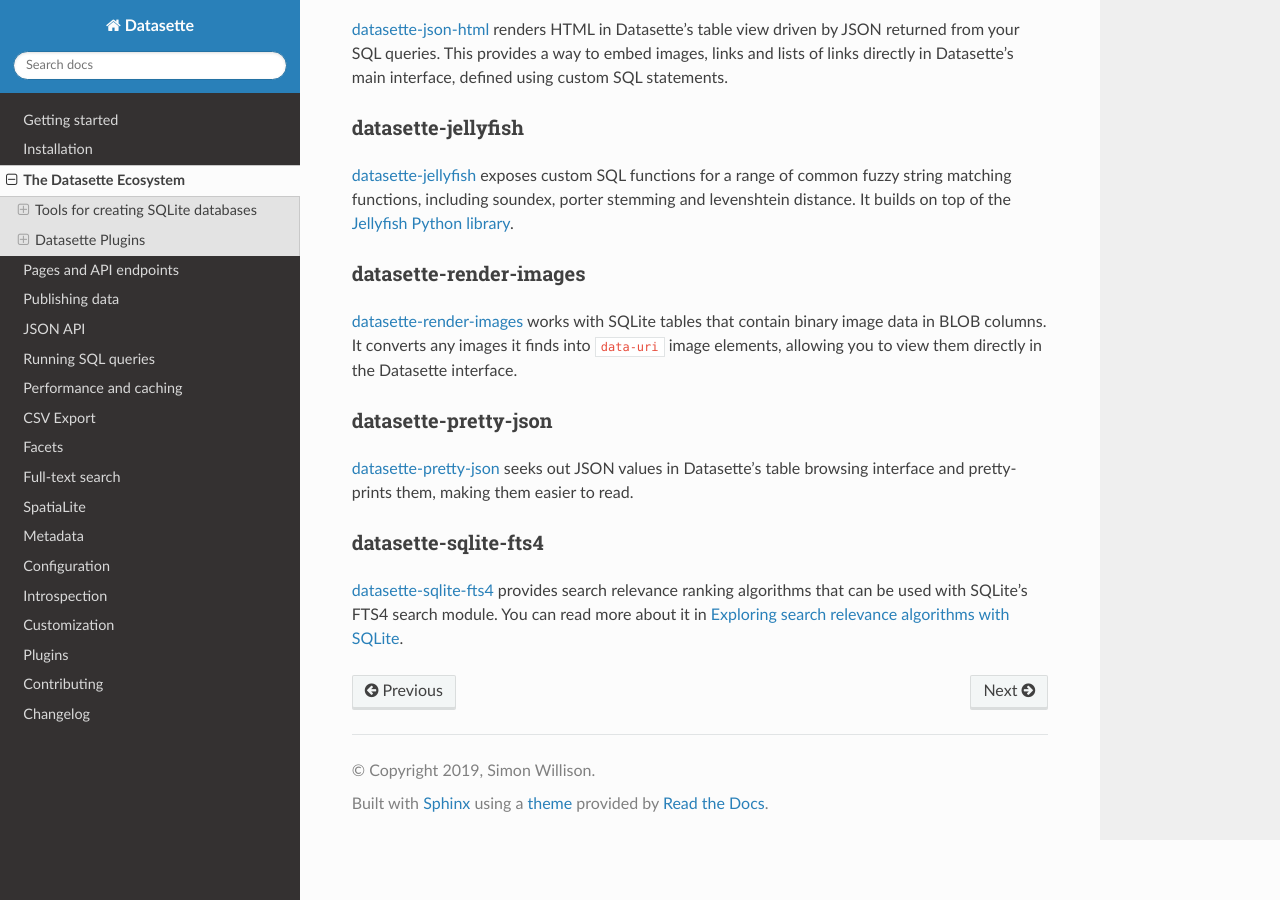
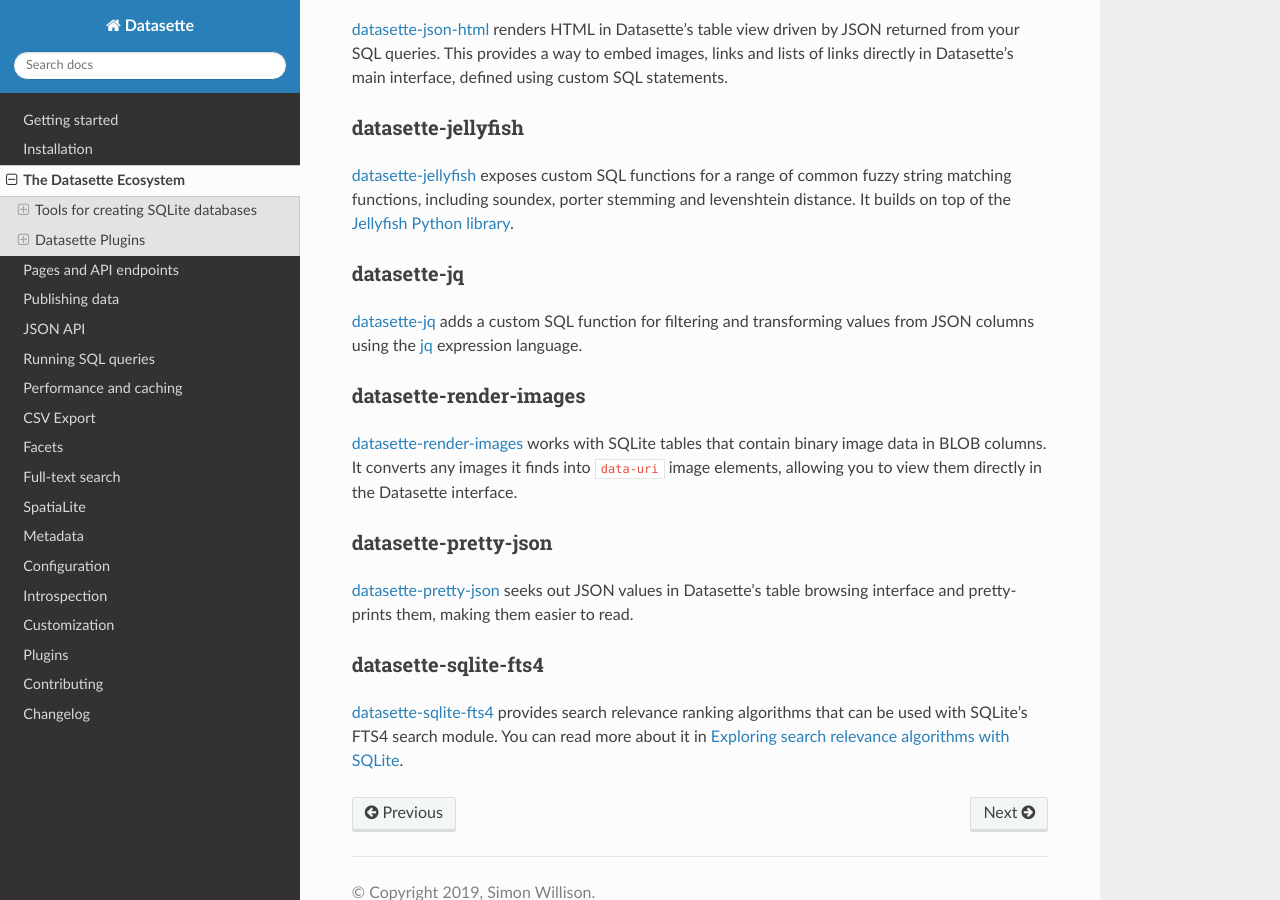
Before and after one commit to simonw/datasette, a Sphinx documentation site: the page built from docs/ecosystem.rst, in a window 1280 px wide and 900 px high, scrolled down 2087 px. Built offline with Sphinx 7.4.7 and the Read the Docs theme 2.0.0, drawn with Linux system fonts in a browser that asks for light colours.

Commit message:
Added datasette-jq plugin to ecosystem

```diff
--- a/docs/ecosystem.rst
+++ b/docs/ecosystem.rst
@@ -80,6 +80,11 @@
 
 `datasette-jellyfish <https://github.com/simonw/datasette-jellyfish>`__ exposes custom SQL functions for a range of common fuzzy string matching functions, including soundex, porter stemming and levenshtein distance. It builds on top of the `Jellyfish Python library <https://jellyfish.readthedocs.io/>`__.
 
+datasette-jq
+------------
+
+`datasette-jq <https://github.com/simonw/datasette-jq>`__ adds a custom SQL function for filtering and transforming values from JSON columns using the `jq <https://stedolan.github.io/jq/>`__ expression language.
+
 datasette-render-images
 -----------------------
 
```
